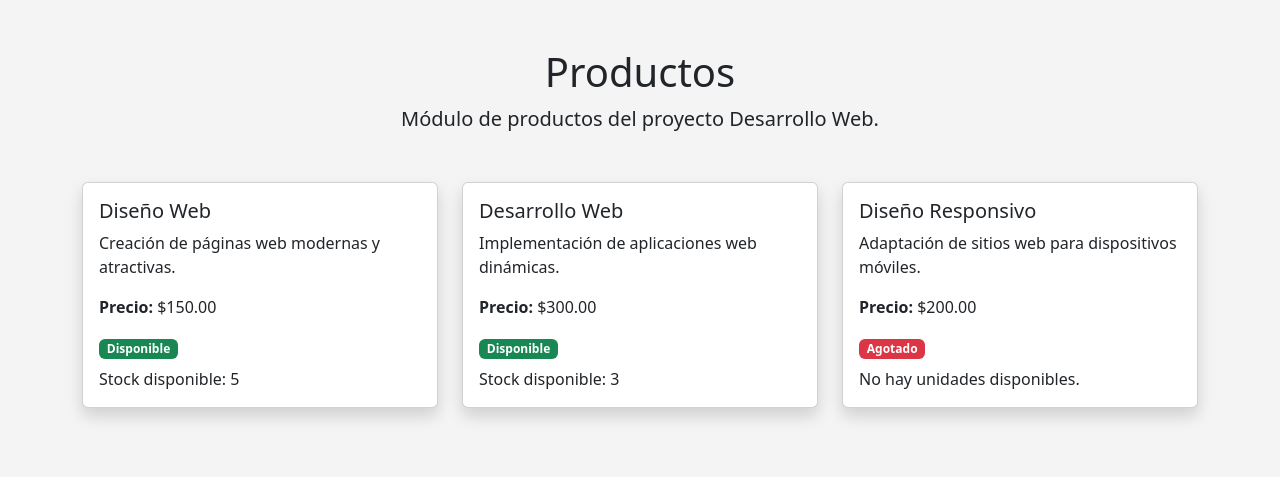
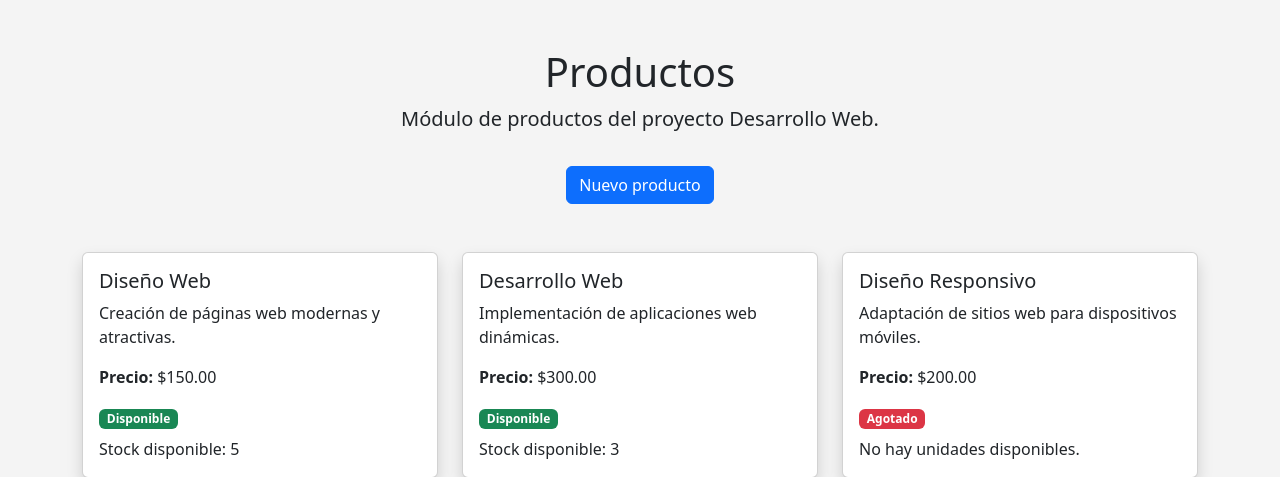
Before and after one commit to JOSTIN17/Proyecto-Desarrollo-Web, a Flask app: page /productos in a window 1280 px wide. Shown: the part 56-533 px from the top of the page. Run offline with Flask 3, Linux system fonts and the light colour scheme.

Commit message:
Agregar botón para registrar productos
Added a button to create a new product in the products module.

```diff
--- a/templates/productos.html
+++ b/templates/productos.html
@@ -9,11 +9,18 @@ Productos - Desarrollo Web
 <div class="container my-5">
 
     <div class="text-center mb-5">
-        <h1>Productos</h1>
-        <p class="lead">
-            Módulo de productos del proyecto Desarrollo Web.
-        </p>
-    </div>
+    <h1>Productos</h1>
+
+    <p class="lead">
+        Módulo de productos del proyecto Desarrollo Web.
+    </p>
+
+    <a href="{{ url_for('nuevo_producto') }}"
+       class="btn btn-primary mt-3">
+        <i class="bi bi-plus-circle"></i>
+        Nuevo producto
+    </a>
+</div>
 
     <div class="row">
 
```
